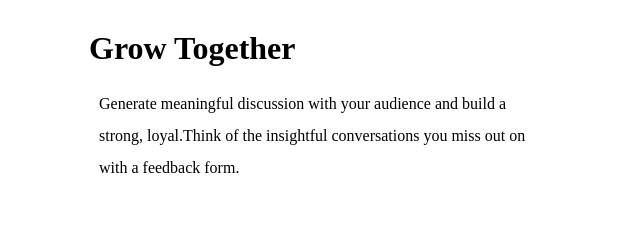
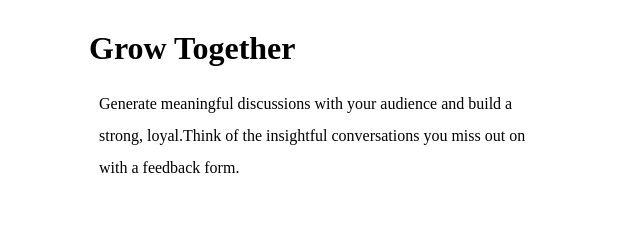
Before and after one commit to yogi240/beginner, a plain HTML site: page index.html in a window 1280 px wide. Shown: the part 786-1026 px from the top of the page, 9-649 px from the left. Drawn offline with Linux system fonts and the light colour scheme.

Commit message:
practise

```diff
--- a/index.html
+++ b/index.html
@@ -25,7 +25,7 @@
     <img class="Grow" src="./images/illustration-grow-together.svg" alt="">
     <p>
       <h1 class="tog">Grow Together</h1>
-      <p class="gen">Generate meaningful discussion with your audience and build a strong, loyal.Think of the insightful conversations you miss out on with a feedback form.</p>
+      <p class="gen">Generate meaningful discussions with your audience and build a strong, loyal.Think of the insightful conversations you miss out on with a feedback form.</p>
   </div>
 
   <div class="">
```
